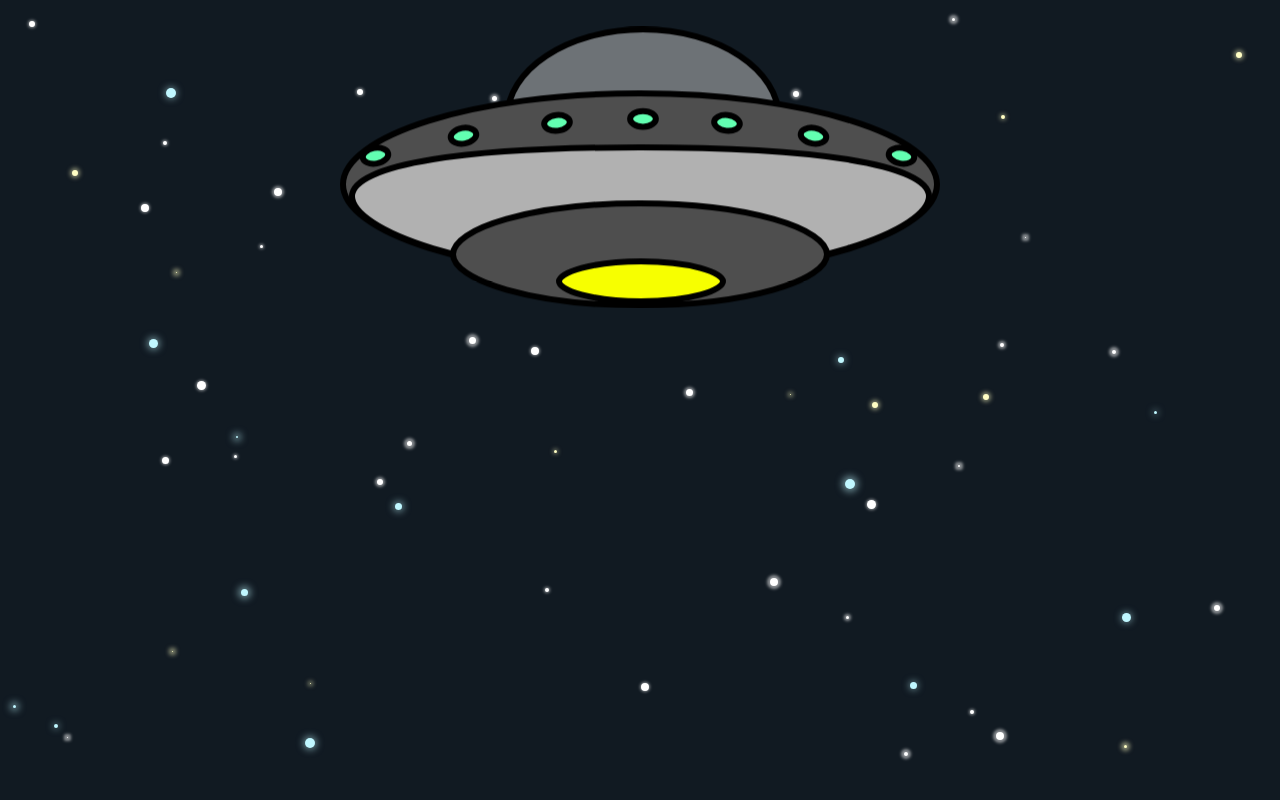
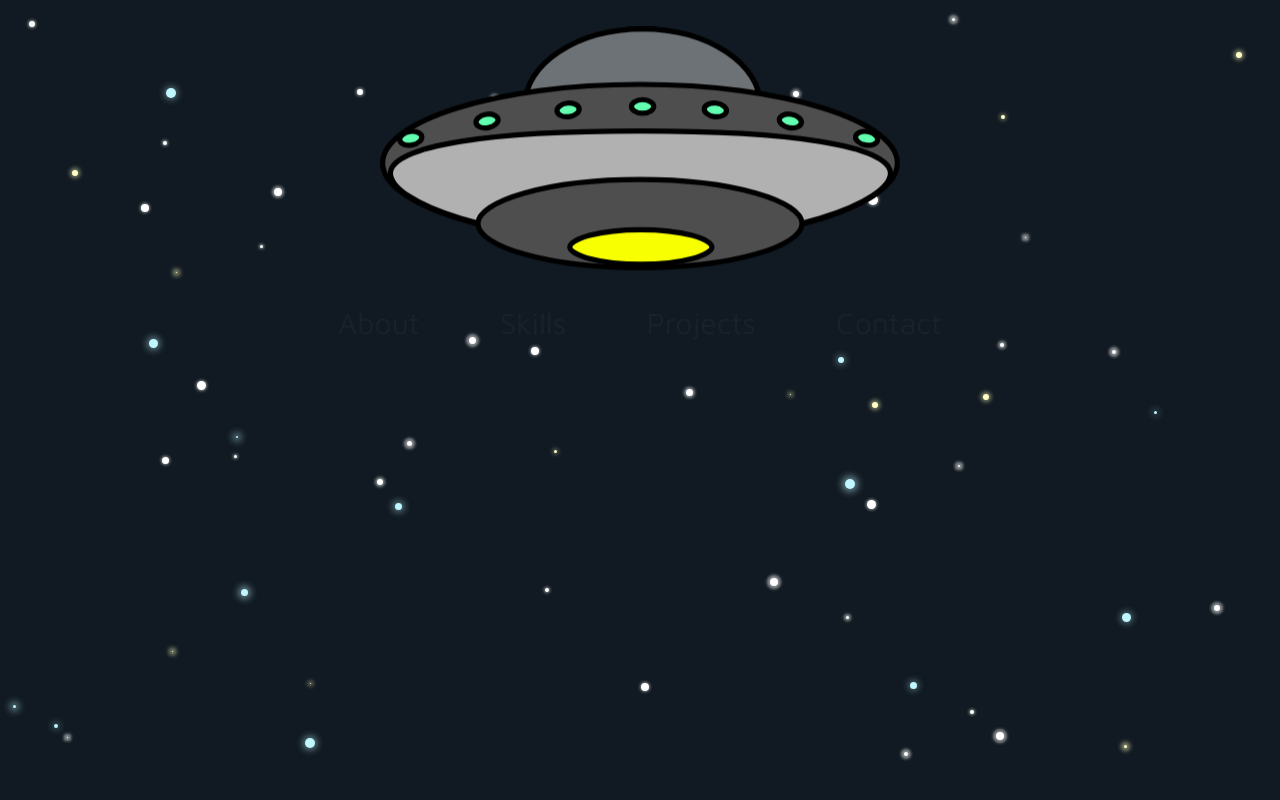
Before and after one commit to kahkoii/space-portfolio, a React (Create React App) app: page / in a window 1280 px wide. Built offline with nearby package versions, Linux system fonts and the light colour scheme.

Commit message:
feat: create navbar

```diff
--- a/package.json
+++ b/package.json
@@ -13,10 +13,14 @@
     "@types/node": "^12.0.0",
     "@types/react": "^17.0.0",
     "@types/react-dom": "^17.0.0",
+    "@types/react-router-hash-link": "^2.4.5",
     "framer-motion": "4.1.17",
     "react": "^17.0.2",
     "react-dom": "^17.0.2",
+    "react-router-dom": "^6.2.1",
+    "react-router-hash-link": "^2.4.3",
     "react-scripts": "4.0.3",
+    "react-scroll-percentage": "^4.2.0",
     "typescript": "^4.1.2",
     "web-vitals": "^1.0.1"
   },
--- a/src/App.tsx
+++ b/src/App.tsx
@@ -1,16 +1,22 @@
 import { Flex, Box } from "@chakra-ui/react";
+import { BrowserRouter as Router } from "react-router-dom";
+import Navbar from "./components/Navbar/Navbar";
 import SpaceBG from "./components/SpaceBG/SpaceBG";
 import UFO from "./components/UFO/UFO";
 import "./main.css";
 
 function App() {
   return (
-    <Box width="100vw" height="100vh" overflow="hidden">
-      <Flex width="100vw" minH="100vh" bgColor="#111a22" flexDir="column">
-        <SpaceBG />
-        <UFO />
-      </Flex>
-    </Box>
+    <Router>
+      <Box width="100vw" height="100vh" overflowX="hidden">
+        <Flex width="100vw" minH="100vh" bgColor="#111a22" flexDir="column">
+          <SpaceBG />
+          <UFO />
+          <Navbar />
+          <Box id="contact" boxSize="20px" bg="red" marginTop="800px" />
+        </Flex>
+      </Box>
+    </Router>
   );
 }
 
--- /dev/null
+++ b/src/components/Navbar/Navbar.tsx
@@ -0,0 +1,32 @@
+import { Flex } from "@chakra-ui/react";
+import { HashLink as Link } from "react-router-hash-link";
+
+const Navbar: React.FC = () => {
+  const classes = [
+    ["About", "about"],
+    ["Skills", "skills"],
+    ["Projects", "projects"],
+    ["Contact", "contact"],
+  ];
+
+  return (
+    <Flex
+      flexDir={{ base: "column", sm: "row" }}
+      marginTop={{ base: "20vh", sm: "30vh", lg: "300px" }}
+      gap={{ base: "8px", sm: "30px", lg: "80px" }}
+      fontSize={{ base: "2xl", lg: "3xl" }}
+      textAlign="center"
+      justifyContent="center"
+    >
+      {classes.map((link, i) => {
+        return (
+          <Link to={`#${link[1]}`} className="navlink" key={i}>
+            {link[0]}
+          </Link>
+        );
+      })}
+    </Flex>
+  );
+};
+
+export default Navbar;
--- a/src/components/UFO/UFO.tsx
+++ b/src/components/UFO/UFO.tsx
@@ -8,8 +8,7 @@ const UFO: React.FC = () => {
       src={logo}
       alt="UFO"
       position="absolute"
-      width="58vw"
-      maxW="600px"
+      width={{ base: "58vw", md: "300px", lg: "520px" }}
       top="30px"
       alignSelf="center"
       className="ufo"
--- a/src/index.tsx
+++ b/src/index.tsx
@@ -1,10 +1,13 @@
 import React from "react";
 import ReactDOM from "react-dom";
+import { ChakraProvider } from "@chakra-ui/react";
 import App from "./App";
 
 ReactDOM.render(
   <React.StrictMode>
-    <App />
+    <ChakraProvider>
+      <App />
+    </ChakraProvider>
   </React.StrictMode>,
   document.getElementById("root")
 );
```
Also changed, not shown: 1 other file (tests, documents, lock files or other folders).
